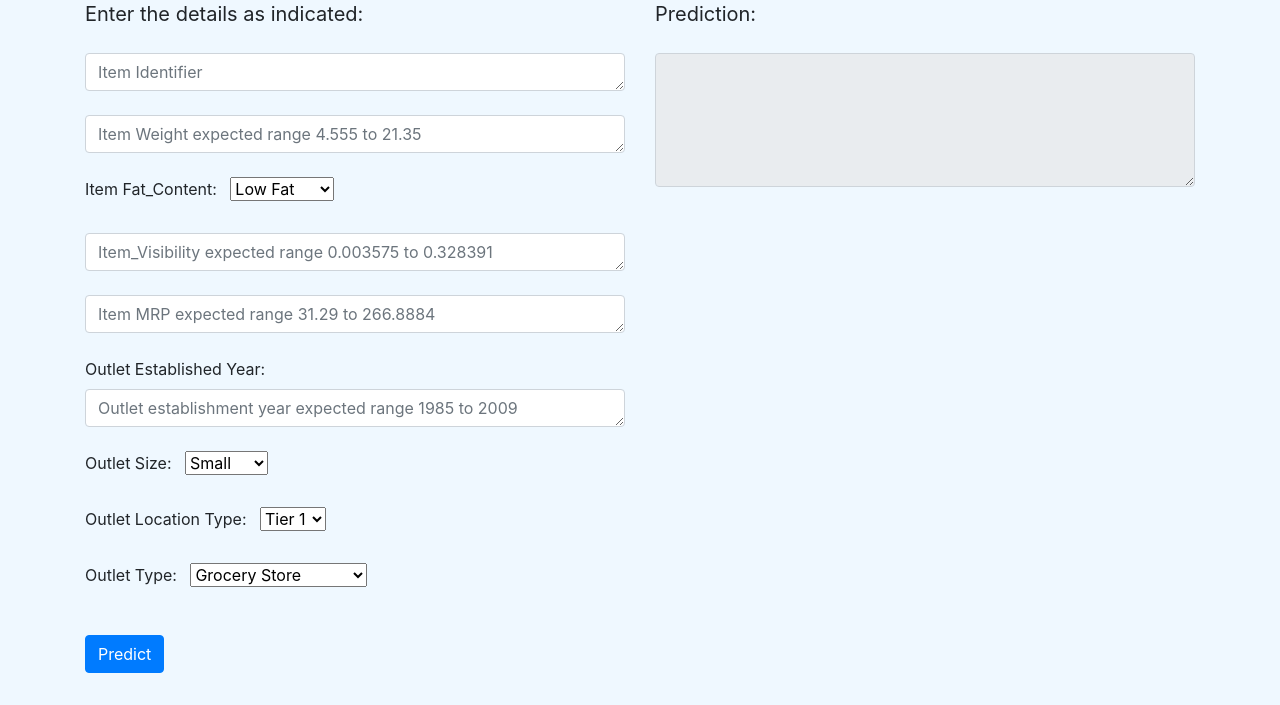
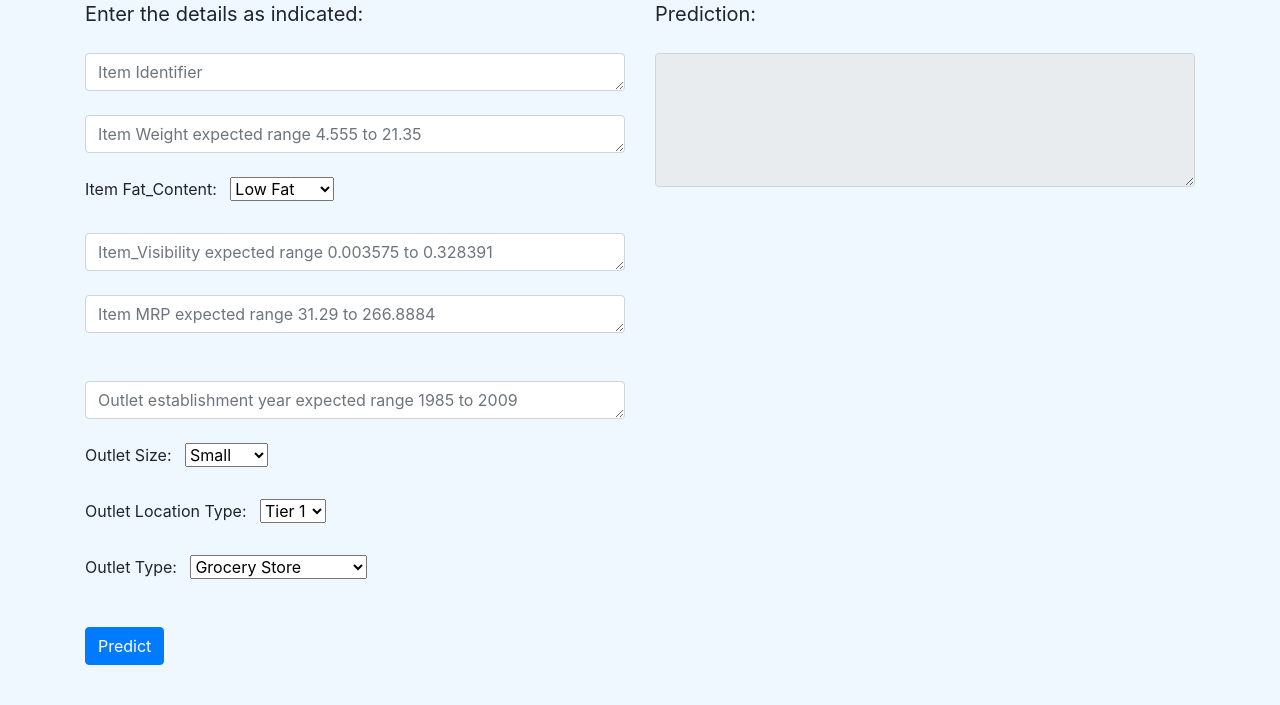
Before and after one commit to manuvats/Store_Sales_Prediction, a Flask app: page / in a window 1280 px wide. Shown: the part 97-802 px from the top of the page. After the commit the page ends 762 px from the top, so only its background shows below. Run offline with Flask 2, Linux system fonts and the light colour scheme; some libraries are stand-ins or nearby versions.

Commit message:
Index.html updated

```diff
--- a/webapp/templates/index.html
+++ b/webapp/templates/index.html
@@ -64,7 +64,7 @@ StoreSales
                                 placeholder="Item_Visibility expected range 0.003575 to 0.328391"></textarea><br>
                             <textarea class="form-control" name="item_mrp" rows="1"
                                 placeholder="Item MRP expected range 31.29 to 266.8884"></textarea><br>
-                            <label for="Outlet_Established_Year">Outlet Established Year:&nbsp&nbsp</label>
+                            <label for="Outlet_Established_Year"></label>
                             <textarea class="form-control" name="outlet_estd_year" rows="1"
                                 placeholder="Outlet establishment year expected range 1985 to 2009"></textarea><br>
                             <label for="Outlet_Size">Outlet Size:&nbsp&nbsp</label>
```
